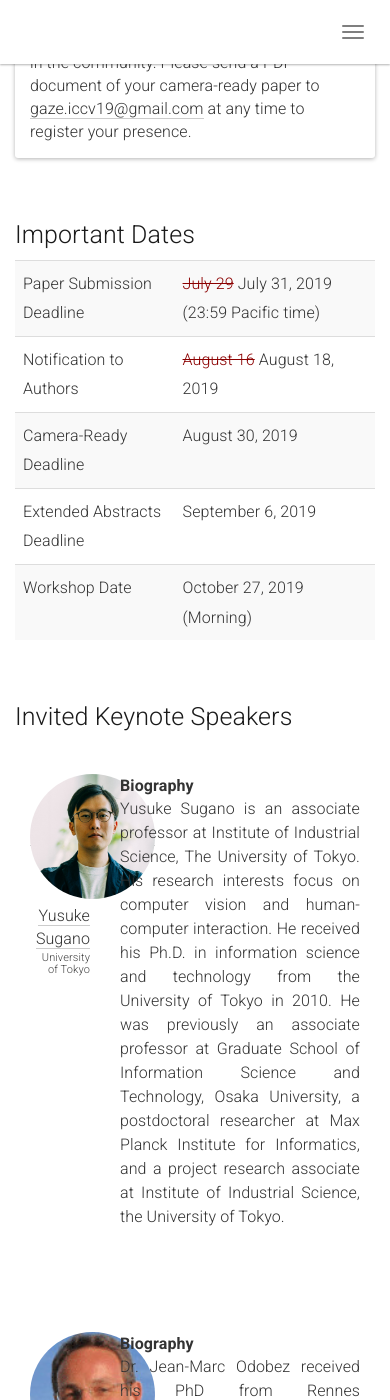
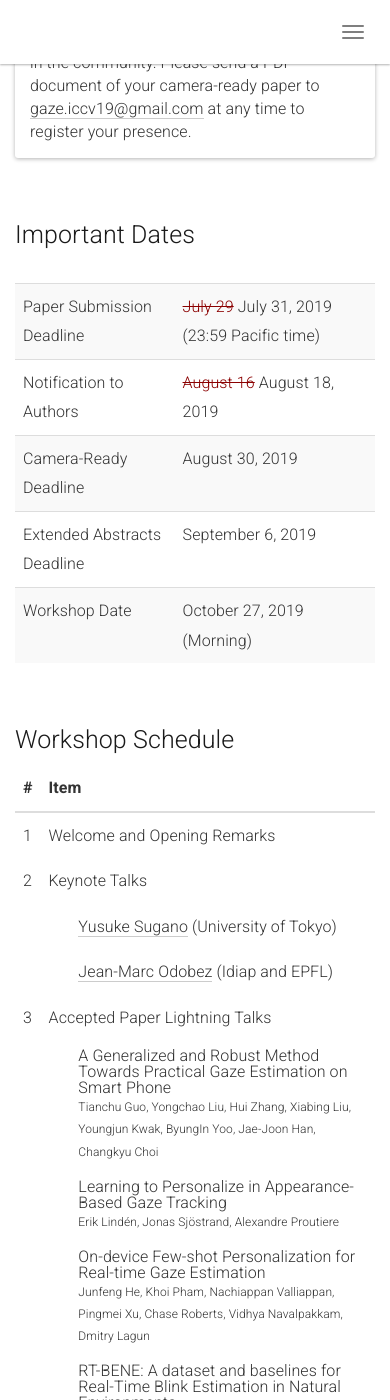
Before and after one commit to gazeworkshop/gazeworkshop.github.io, a Jekyll site: the page built from _pages/home.md, in a window 390 px wide and 1400 px high, scrolled down 1799 px. Built offline with Jekyll 4.4.1, drawn with Linux system fonts in a browser that asks for light colours; some of the changed text lies outside the part shown.

Commit message:
Tentative Workshop Schedule

```diff
--- a/_includes/header.html
+++ b/_includes/header.html
@@ -13,13 +13,13 @@
 
     <div class="navbar-collapse collapse" id="navbar-main">
       <ul class="nav navbar-nav">
-        <li><a href="#intro">Introduction</a></li>
+	<!--<li><a href="#intro">Introduction</a></li>-->
         <li><a href="#cfp">Call for Papers</a></li>
-        <li><a href="#dates">Important Dates</a></li>
-        <!--<li><a href="#schedule">Schedule</a></li>-->
+        <!--<li><a href="#dates">Important Dates</a></li>-->
+	<li><a href="#schedule">Schedule</a></li>
         <li><a href="#speakers">Invited Speakers</a></li>
         <li><a href="#organizers">Organizers</a></li>
-        <li><a href="#programcommittee">Program Committee</a></li>
+	<li><a href="#programcommittee">Program Committee</a></li>
       </ul>
     </div>
 
--- a/_pages/home.md
+++ b/_pages/home.md
@@ -109,11 +109,7 @@ The 1st Workshop on Gaze Estimation and Prediction in the Wild (GAZE 2019) at IC
 <div class="row" id="schedule">
   <div class="col-xs-12">
     <h2>Important Dates</h2>
-  </div>
-</div>
-
-<div class="row" id="speakers">
-  <div class="col-xs-12">
+    <br>
     <table class="table table-striped">
       <tbody>
         <tr>
@@ -142,111 +138,187 @@ The 1st Workshop on Gaze Estimation and Prediction in the Wild (GAZE 2019) at IC
 </div><br>
 
 
-<!--div class="row" >
+<div class="row" id="speakers">
   <div class="col-xs-12">
-    <h2>Schedule</h2>
-  </div>
-</div>
-<p><br /></p>
-<div class="row">
-  <div class="col-md-12">
-  TBD
-  </div>
-</div>
-<div class="row">
-  <div class="col-xs-12">
-     <table class="table table-striped">
+     <h2>Workshop Schedule</h2>
+     <table class="table schedule" style="border:none !important;">
+      <thead class="thead-light">
+        <tr>
+	  <th>#</th>
+          <!--<th>Time</th>-->
+          <th>Item</th>
+        </tr>
+      </thead>
       <tbody>
         <tr>
-          <td>Welcome and Introduction</td>
-          <td>8:45am - 9:00am</td>
+	  <td>1</td>
+          <!--<td>8:30am - 8:35am</td>-->
+          <td>Welcome and Opening Remarks</td>
         </tr>
         <tr>
-          <td>Invited Speaker Talk 1</td>
-          <td>9:00am - 9:25am</td>
+	  <td>2</td>
+          <!--<td></td>-->
+          <td>Keynote Talks </td>
+        </tr>
+        <tr class="indent">
+	  <td></td>
+          <!--<td>8:35am - 9:20am</td>-->
+          <td><a href="#yusuke">Yusuke Sugano</a> (University of Tokyo)</td>
+        </tr>
+        <tr class="indent">
+	  <td></td>
+          <!--<td>9:20am - 10:05am</td>-->
+          <td><a href="#jeanmarc">Jean-Marc Odobez</a> (Idiap and EPFL)</td>
         </tr>
         <tr>
-          <td>Invited Speaker Talk 2</td>
-          <td>9:25am - 9:50am</td>
+	  <td>3</td>
+          <!--<td>10:05am - 10:20am</td>-->
+          <td>Accepted Paper Lightning Talks</td>
+
+
+
+
+        </tr>
+        <tr class="indent papertitle">
+	  <td></td>
+          <td>
+		A Generalized and Robust Method Towards Practical Gaze Estimation on Smart Phone
+	  </td>
+        </tr>
+        <tr class="indent2">
+	  <td></td>
+          <td>
+		Tianchu Guo,
+		Yongchao Liu,
+		Hui Zhang,
+		Xiabing Liu,
+		Youngjun Kwak,
+		ByungIn Yoo,
+		Jae-Joon Han,
+		Changkyu Choi
+	  </td>
+        </tr>
+        <tr class="indent papertitle">
+	  <td></td>
+          <td>
+		Learning to Personalize in Appearance-Based Gaze Tracking
+	  </td>
+        </tr>
+        <tr class="indent2">
+	  <td></td>
+          <td>
+		Erik Lindén,
+		Jonas Sjöstrand,
+		Alexandre Proutiere
+	  </td>
+        </tr>
+        <tr class="indent papertitle">
+	  <td></td>
+          <td>
+		On-device Few-shot Personalization for Real-time Gaze Estimation
+	  </td>
+        </tr>
+        <tr class="indent2">
+	  <td></td>
+          <td>
+		Junfeng He,
+		Khoi Pham,
+		Nachiappan Valliappan,
+		Pingmei Xu,
+		Chase Roberts,
+		Vidhya Navalpakkam,
+		Dmitry Lagun
+	  </td>
+        </tr>
+        <tr class="indent papertitle">
+	  <td></td>
+          <td>
+		  RT-BENE: A dataset and baselines for Real-Time Blink Estimation in Natural Environments
+	  </td>
+        </tr>
+        <tr class="indent2">
+	  <td></td>
+          <td>
+		Kévin Cortacero,
+		Tobias Fischer,
+		Yiannis Demiris
+	  </td>
+        </tr>
+        <tr class="indent papertitle">
+	  <td></td>
+          <td>
+		SalGaze: Personalizing Gaze Estimation using Visual Saliency
+	  </td>
+        </tr>
+        <tr class="indent2">
+	  <td></td>
+          <td>
+		Zhuoqing Chang,
+		J. Matias Di Martino,
+		Qiang Qiu,
+		Guillermo Sapiro
+	  </td>
         </tr>
         <tr>
-          <td>Spotlight Talks (x3)</td>
-          <td>9:50am - 10:10am</td>
+	  <td>4</td>
+          <!--<td>10:20am - 11:00am</td>-->
+          <td>Coffee Break and Poster Session</td>
         </tr>
         <tr>
-          <td>Coffee Break and Poster Session</td>
-          <td>10:10am - 11:10am</td>
+	  <td>5</td>
+          <!--<td></td>-->
+          <td>Industry Keynote Talks </td>
+        </tr>
+        <tr class="indent">
+	  <td></td>
+          <!--<td>11:00am - 11:25am</td>-->
+          <td><a href="#jaejoon">Jae-Joon Han</a> (Samsung Electronics)</td>
+        </tr>
+        <tr class="indent">
+	  <td></td>
+          <!--<td>11:25am - 11:50pm</td>-->
+          <td><a href="#shalini">Shalini De Mello</a> (Nvidia)</td>
+        </tr>
+        <tr class="indent">
+	  <td></td>
+          <!--<td>11:50pm - 12:15</td>-->
+          <td><a href="#maria">Maria Gordon</a> (Tobii)</td>
         </tr>
         <tr>
-          <td>Invited Speaker Talk 3</td>
-          <td>11:10am - 11:35am</td>
+	  <td>6</td>
+          <!--<td>12:15pm - 12:40pm</td>-->
+          <td>Panel Discussion</td>
         </tr>
         <tr>
-          <td>Invited Speaker Talk 4</td>
-          <td>11:35am - 12:00pm</td>
-        </tr>
-        <tr>
-          <td>Lunch Break</td>
-          <td>12:00pm - 1:30pm</td>
-        </tr>
-        <tr>
-          <td>Invited Speaker Talk 5 (Industry Talks)</td>
-          <td>1:30pm - 2:00pm</td>
-        </tr>
-        <tr>
-          <td>Invited Speaker Talk 6</td>
-          <td>2:00pm - 2:25pm</td>
-        </tr>
-        <tr>
-          <td>Oral 1</td>
-          <td>2:25pm - 2:45pm</td>
-        </tr>
-        <tr>
-          <td>Oral 2</td>
-          <td>2:45pm - 3:05pm</td>
-        </tr>
-        <tr>
-          <td>Coffee Break and Poster Session</td>
-          <td>3:05pm - 4:00pm</td>
-        </tr>
-        <tr>
-          <td>Invited Speaker Talk 7</td>
-          <td>4:00pm - 4:25pm</td>
-        </tr>
-        <tr>
-          <td>Invited Speaker Talk 8</td>
-          <td>4:25pm - 4:50pm</td>
-        </tr>
-        <tr>
-          <td>Panel Discussion and Conclusion</td>
-          <td>4:50pm - 5:40pm</td>
+	  <td>7</td>
+          <!--<td>12:40pm - 12:50pm</td>-->
+          <td>Presentation of Awards and Closing Remarks</td>
         </tr>
       </tbody>
     </table>
   </div>
-</div>-->
+</div>
 
-<!--br>
+<!--<br>
 <div class="row">
   <div class="col-md-12">
     <h2>Accepted Papers</h2>
+
+
   </div>
 </div>
-<p><br /></p>
-<div class="row">
-  <div class="col-md-12">
-  TBD
-  </div>
-</div>-->
+-->
+
+<br>
 
 
-<div class="row">
+<div class="row" id="speakers">
   <div class="col-xs-12">
     <h2>Invited Keynote Speakers</h2>
   </div>
 </div>
 
-<div class="row speaker">
+<div class="row speaker" id="yusuke">
   <div class="col-xs-3 speaker-pic">
     <a href="https://www.yusuke-sugano.info/">
       <img class="people-pic" src="{{ "/static/img/people/ys_2.jpg" | prepend:site.baseurl }}">
@@ -266,7 +338,7 @@ Yusuke Sugano is an associate professor at Institute of Industrial Science, The
 <br>
 
 
-<div class="row speaker">
+<div class="row speaker" id="jeanmarc">
   <div class="col-xs-3 speaker-pic">
     <a href="https://www.idiap.ch/~odobez/">
       <img class="people-pic" src="{{ "/static/img/people/jmo.jpg" | prepend:site.baseurl }}">
@@ -294,7 +366,7 @@ Yusuke Sugano is an associate professor at Institute of Industrial Science, The
   </div>
 </div>
 
-<div class="row speaker">
+<div class="row speaker" id="jaejoon">
   <div class="col-xs-3 speaker-pic">
     <a href="https://www.researchgate.net/profile/Jae_Joon_Han2">
       <img class="people-pic" src="{{ "/static/img/people/jjh.jpg" | prepend:site.baseurl }}">
@@ -313,7 +385,7 @@ Jae-Joon Han is a Master of AI & SW Research Center at <a href="https://www.sait
 </div>
 <br>
 
-<div class="row speaker">
+<div class="row speaker" id="shalini">
   <div class="col-xs-3 speaker-pic">
     <a href="https://research.nvidia.com/person/shalini-gupta">
       <img class="people-pic" src="{{ "/static/img/people/sdm.jpg" | prepend:site.baseurl }}">
@@ -332,7 +404,7 @@ Shalini De Mello is a Senior Research Scientist at NVIDIA. Her research interest
 </div>
 <br>
 
-<div class="row speaker">
+<div class="row speaker" id="maria">
   <div class="col-xs-3 speaker-pic">
     <a href="https://www.linkedin.com/in/gordonmaria">
       <img class="people-pic" src="{{ "/static/img/people/mg.jpg" | prepend:site.baseurl }}">
@@ -462,7 +534,8 @@ Shalini De Mello is a Senior Research Scientist at NVIDIA. Her research interest
 <hr>
 <br>
 
-<!--div class="row">
+<!--
+<div class="row">
   <div class="col-xs-12">
     <h2>References</h2>
   </div>
--- a/static/css/main.css
+++ b/static/css/main.css
@@ -218,3 +218,28 @@ p.speaker-bio {
   width: 100%;
   height: 100%;
 }
+
+.table.schedule td {
+  border-top: none;
+}
+
+.table.schedule tr.indent tr.indent2 td {
+  padding-top: 0;
+}
+.table.schedule tr.indent td:nth-child(2) ,
+.table.schedule tr.indent2 td:nth-child(2) {
+  padding-left: 1cm;
+}
+.table.schedule tr.indent2 td {
+  font-size: 12px;
+  height: 12px;
+  padding-top: 0;
+  padding-bottom: 8px;
+}
+.table.schedule tr.indent.papertitle td {
+  vertical-align: bottom;
+  padding-top: 8px;
+  padding-bottom: 0;
+  font-size: 16px;
+  line-height: 16px;
+}
```
